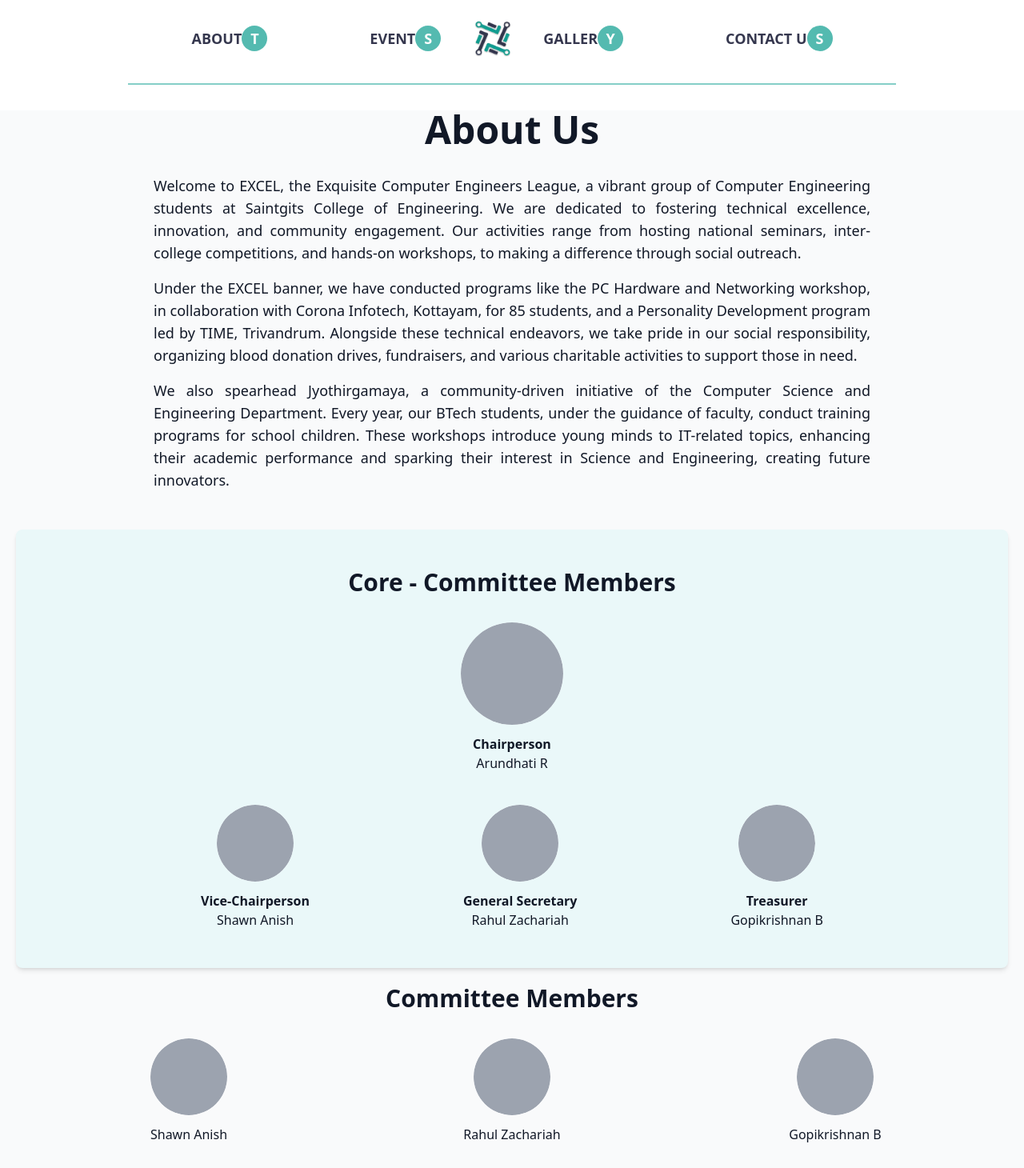
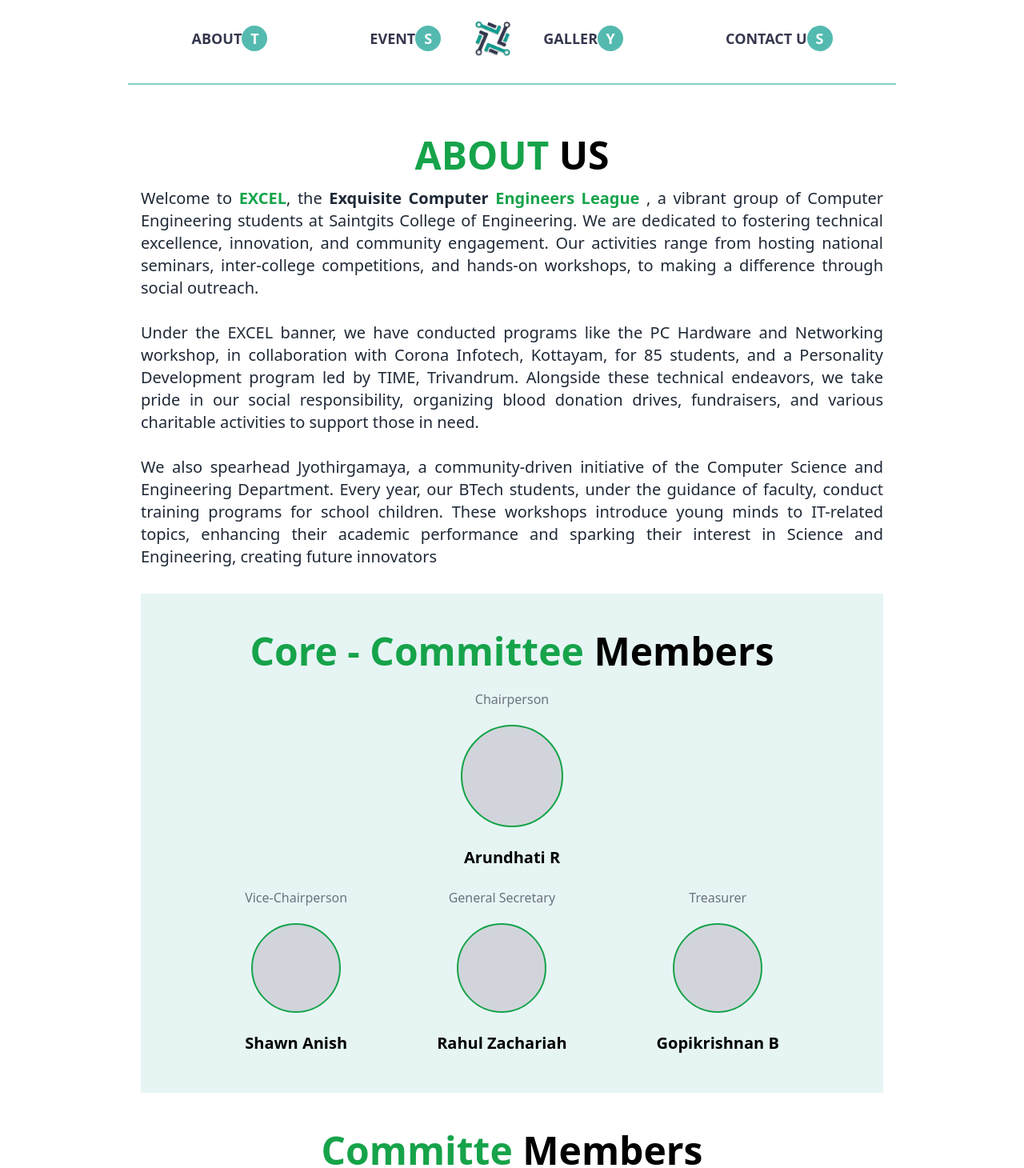
Before and after one commit to Excel-Saintgits/excel, a React (Vite) app: page /about in a window 1280 px wide. Shown: the top 1460 px of the page at 80% size. Built offline with nearby package versions, Linux system fonts and the light colour scheme.

Commit message:
fix: main issues done

```diff
--- a/src/App.jsx
+++ b/src/App.jsx
@@ -1,6 +1,6 @@
 import { BrowserRouter as Router, Route, Routes } from 'react-router-dom';
 import Navbar from './components/Navbar';
-import Footer from './components/Footer';
+import Footer from './components/footer';
 import LandingPage from './pages/LandingPage';
 import Gallery from './pages/Gallery';
 import AboutPage from './pages/About';
--- a/src/components/Navbar.jsx
+++ b/src/components/Navbar.jsx
@@ -69,11 +69,11 @@ const Navbar = () => {
   // Split the menu items for left and right
   const leftMenuItems = [
     { text: 'ABOUT', letter: 'T', to: '/about', external: true }, // Direct link to the About page
-    { text: 'EVENT', letter: 'S', to: '/#events', external: false } // Scroll to 'events' section in Landingpage
+    { text: 'EVENT', letter: 'S', to: '/events', external: false } // Scroll to 'events' section in Landingpage
   ];
 
   const rightMenuItems = [
-    { text: 'GALLER', letter: 'Y', to: '/#gallery', external: false },
+    { text: 'GALLER', letter: 'Y', to: '/gallery', external: false },
     { text: 'CONTACT U', letter: 'S', to: '/#contact-us', external: false }
   ];
 
--- a/src/pages/About.jsx
+++ b/src/pages/About.jsx
@@ -1,73 +1,123 @@
-import { useEffect } from 'react';
-import teamData from '../components/teamData.json';
+import React from "react";
 
-const AboutPage = () => {
+const data = {
+  about: {
+    title: "ABOUT US",
+  },
+  coreCommittee: {
+    title: "Core - Committee Members",
+    members: [
+      { role: "Chairperson", name: "Arundhati R" },
+      { role: "Vice-Chairperson", name: "Shawn Anish" },
+      { role: "General Secretary", name: "Rahul Zachariah" },
+      { role: "Treasurer", name: "Gopikrishnan B" },
+    ],
+  },
+  committee: {
+    title: "Committee Members",
+    members: [
+      { name: "Shawn Anish" },
+      { name: "Rahul Zachariah" },
+      { name: "Gopikrishnan B" },
+      { name: "Shawn Anish" },
+      { name: "Rahul Zachariah" },
+      { name: "Gopikrishnan B" },
+    ],
+  },
+};
 
-  useEffect(() => {
-    window.scrollTo(0, 0); // Scroll to the top when the component mounts
-  }, []);
+const AboutUs = () => {
+  return (
+    <div className="px-4 py-8 align-middle items-center w-11/12 md:w-9/12 mx-auto">
+      {/* About Us Section */}
+      <section className="mb-8">
+        <h1 className="text-5xl font-bold text-green-600 items-center text-center">
+          ABOUT <span className="text-black">US</span>
+        </h1>
+        <p className="text-gray-800  text-xl mt-4 font-sans text-justify">
+          Welcome to{" "}
+          <span className="text-green-600 font-extrabold">EXCEL</span>, the{" "}
+          <span className="font-extrabold">Exquisite Computer</span>{" "}
+          <span className="text-green-600 font-extrabold">
+            Engineers League
+          </span>{" "}
+          , a vibrant group of Computer Engineering students at Saintgits
+          College of Engineering. We are dedicated to fostering technical
+          excellence, innovation, and community engagement. Our activities range
+          from hosting national seminars, inter-college competitions, and
+          hands-on workshops, to making a difference through social outreach.
+          <br />
+          <br />
+          Under the EXCEL banner, we have conducted programs like the PC
+          Hardware and Networking workshop, in collaboration with Corona
+          Infotech, Kottayam, for 85 students, and a Personality Development
+          program led by TIME, Trivandrum. Alongside these technical endeavors,
+          we take pride in our social responsibility, organizing blood donation
+          drives, fundraisers, and various charitable activities to support
+          those in need.
+          <br />
+          <br />
+          We also spearhead Jyothirgamaya, a community-driven initiative of the
+          Computer Science and Engineering Department. Every year, our BTech
+          students, under the guidance of faculty, conduct training programs for
+          school children. These workshops introduce young minds to IT-related
+          topics, enhancing their academic performance and sparking their
+          interest in Science and Engineering, creating future innovators
+        </p>
+      </section>
 
-  const renderCoreCommittee = () => (
-    <div className="flex flex-col items-center m-5 bg-[#EAF8F9] py-12 rounded-lg shadow-md">
-      <h2 className="text-center text-3xl font-bold mb-8">Core - Committee Members</h2>
-      <div className="flex flex-col items-center">
-        <div className="text-center flex flex-col items-center mb-10">
-          <div className="bg-gray-200 rounded-full w-32 h-32 mb-3 overflow-hidden">
-            <div className="w-full h-full bg-gray-400 rounded-full"></div>
-          </div>
-          <p className="font-bold">{teamData.coreCommittee[0].role}</p>
-          <p>{teamData.coreCommittee[0].name}</p>
+      {/* Core Committee Section */}
+      <section className="mb-12 items-center bg-[#0C9E8F1A] flex flex-col justify-center p-12">
+        <h2 className="text-3xl md:text-5xl font-bold text-green-600 text-center">
+          Core - Committee{" "}
+          <span className="text-3xl md:text-5xl font-bold text-black">
+            Members
+          </span>
+        </h2>
+        <div className=" mt-6 place-self-center">
+          {data.coreCommittee.members.map((member, index) =>
+            member.role == "Chairperson" ? (
+              <div key={index} className="flex flex-col items-center">
+                <p className="text-gray-500 mb-5">{member.role}</p>
+                <div className="w-32 h-32 bg-gray-300 rounded-full mb-2  border-green-600 border-2"></div>
+                <p className="text-xl font-semibold mt-4">{member.name}</p>
+              </div>
+            ) : (
+              <></>
+            )
+          )}
         </div>
-        <div className="flex flex-wrap justify-center gap-8 md:gap-24 lg:gap-48">
-          {teamData.coreCommittee.slice(1).map((member, index) => (
-            <div key={index} className="text-center flex flex-col items-center">
-              <div className="bg-gray-200 rounded-full w-24 h-24 mb-3 overflow-hidden">
-                <div className="w-full h-full bg-gray-400 rounded-full"></div>
+        <div className=" mt-6 flex flex-col md:flex-row ">
+          {data.coreCommittee.members.map((member, index) =>
+            member.role !== "Chairperson" ? (
+              <div key={index} className="flex flex-col items-center px-14">
+                <p className="text-gray-500 mb-5">{member.role}</p>
+                <div className="w-28 h-28 bg-gray-300 rounded-full mb-2  border-green-600 border-2"></div>
+                <p className="text-xl font-semibold mt-4">{member.name}</p>
               </div>
-              <p className="font-bold">{member.role}</p>
-              <p>{member.name}</p>
+            ) : (
+              <></>
+            )
+          )}
+        </div>
+      </section>
+
+      {/* Committee Section */}
+      <section className="mb-8 ">
+        <h2 className="text-3xl md:text-5xl font-bold text-green-600 text-center">
+          Committe <span className="text-black">Members</span>
+        </h2>
+        <div className="grid grid-cols-2 gap-4 md:grid-cols-3 mt-20">
+          {data.committee.members.map((member, index) => (
+            <div key={index} className="flex flex-col items-center p-10">
+              <div className="w-28 h-28 bg-gray-300 rounded-full mb-2 border-green-600 border-2"></div>
+              <p className="text-xl font-semibold mt-3 text-center">{member.name}</p>
             </div>
           ))}
         </div>
-      </div>
-    </div>
-  );
-
-  const renderCommittee = () => (
-    <div className="flex flex-col items-center m-5">
-      <h2 className="text-center text-3xl font-bold mb-8">Committee Members</h2>
-      <div className="flex flex-wrap justify-center gap-8 mb-16">
-        {teamData.committeeMembers.map((member, index) => (
-          <div key={index} className="text-center flex flex-col items-center w-[30%]">
-            <div className="bg-gray-200 rounded-full w-24 h-24 mb-3 overflow-hidden">
-              <div className="w-full h-full bg-gray-400 rounded-full"></div>
-            </div>
-            <p>{member.name}</p>
-          </div>
-        ))}
-      </div>
-    </div>
-  );
-
-  return (
-    <div className="min-h-screen bg-[#F9FAFB] text-gray-900">
-      {/* Title Section */}
-      <h5 className="text-4xl md:text-5xl text-center font-bold font-exo-2 mb-8">About Us</h5>
-
-      {/* About Description in 3 Paragraphs with Justification */}
-      <div className="text-justify max-w-4xl mx-auto text-lg mb-12 px-4 md:px-0">
-        {teamData.aboutDescription.map((item, index) => (
-          <p key={index} className="mb-4">{item.paragraph}</p>
-        ))}
-      </div>
-
-      {/* Core Committee Section */}
-      {renderCoreCommittee()}
-
-      {/* Committee Members Section */}
-      {renderCommittee()}
+      </section>
     </div>
   );
 };
 
-export default AboutPage;
+export default AboutUs;
```
